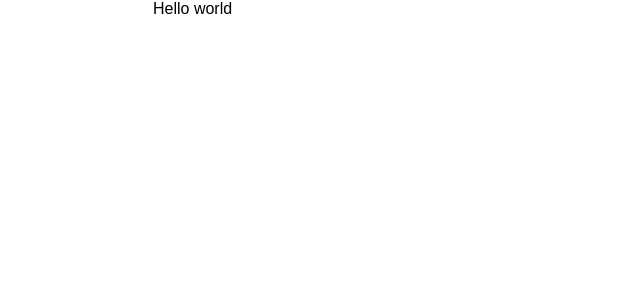
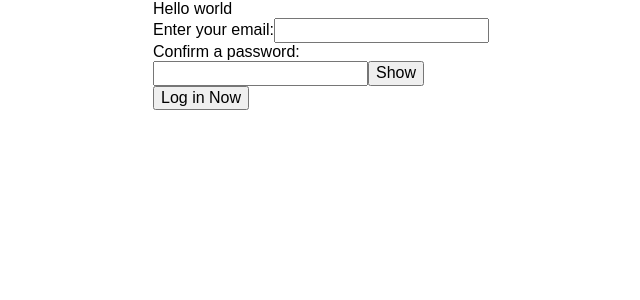
Before and after one commit to havr1985/TaskPro-blended1-frontend, a React (Vite) app: page / in a window 1280 px wide. Shown: the top 300 px of the page, without its empty margins (135-775 px from the left). Built offline with nearby package versions, Linux system fonts and the light colour scheme.

Commit message:
loginform

```diff
--- a/src/App.jsx
+++ b/src/App.jsx
@@ -1,10 +1,11 @@
-
+import LoginForm from "./components/LoginForm/LoginForm"
 
 function App() {
 
   return (
     <>
-     <div>Hello world</div>
+      <div>Hello world</div>
+      <LoginForm/>
     </>
   )
 }
--- a/src/components/LoginForm/LoginForm.jsx
+++ b/src/components/LoginForm/LoginForm.jsx
@@ -1,3 +1,86 @@
-export const LoginForm = () => {
-  return <div>Login form</div>;
+import React, { useState } from 'react';
+import { useDispatch } from 'react-redux';
+import { useFormik } from 'formik';
+import * as Yup from 'yup';
+
+const LoginForm = () => {
+ /* const dispatch = useDispatch(); */
+
+  const handleLoginSubmit = ({ email, password }, { resetForm }) => {
+ /*    dispatch(
+      logIn({
+        email,
+        password
+      })
+    );
+    resetForm(); */
+  };
+
+  const [showPassword, setShowPassword] = useState(false);
+  const formik = useFormik({
+    initialValues: {
+      email: '',
+      password: '',
+    },
+    validationSchema: Yup.object({
+      email: Yup.string()
+        .matches(/^[A-Za-z0-9._%!?+-]+@[a-z]+\.[a-z]{3,}$/
+,
+        'Please, enter correct format email'
+        )
+        .required('This field is required'),
+      password: Yup.string()
+        .matches(/^(?=.*[0-9])(?=.*[!@#$%^&*.])(?=.*[A-Z]).{8,}$/,
+        'Your password must be 8 characters, and include at least one uppercase letter, and a number, one symbol')
+        .required('This field is required'),
+    }),
+    onSubmit: {handleLoginSubmit},
+  });
+  const togglePasswordVisibility = () => {
+    setShowPassword(prevState => !prevState);
+  };
+  return (
+    <form onSubmit={formik.handleSubmit}>
+      <div>
+        <label htmlFor="email">Enter your email:</label>
+        <input
+          type="text"
+          id="email"
+          name="email"
+          onChange={formik.handleChange}
+          value={formik.values.username}
+        />
+        {formik.touched.email && formik.errors.email ? (
+          <div>{formik.errors.email}</div>
+        ) : null}
+      </div>
+
+      <div>
+        <label htmlFor="password">Confirm a password:</label>
+         <div className="password-input-container">
+          <input
+            type={showPassword ? 'text' : 'password'}
+            id="password"
+            name="password"
+            onChange={formik.handleChange}
+            value={formik.values.password}
+          />
+          <button
+            type="button"
+            onClick={togglePasswordVisibility}
+            className="toggle-password-button"
+          >
+            {showPassword ? 'Hide' : 'Show'}
+          </button>
+        </div>
+        {formik.touched.password && formik.errors.password ? (
+          <div>{formik.errors.password}</div>
+        ) : null}
+      </div>
+
+      <button type="submit">Log in Now</button>
+    </form>
+  );
 };
+
+export default LoginForm;
```
